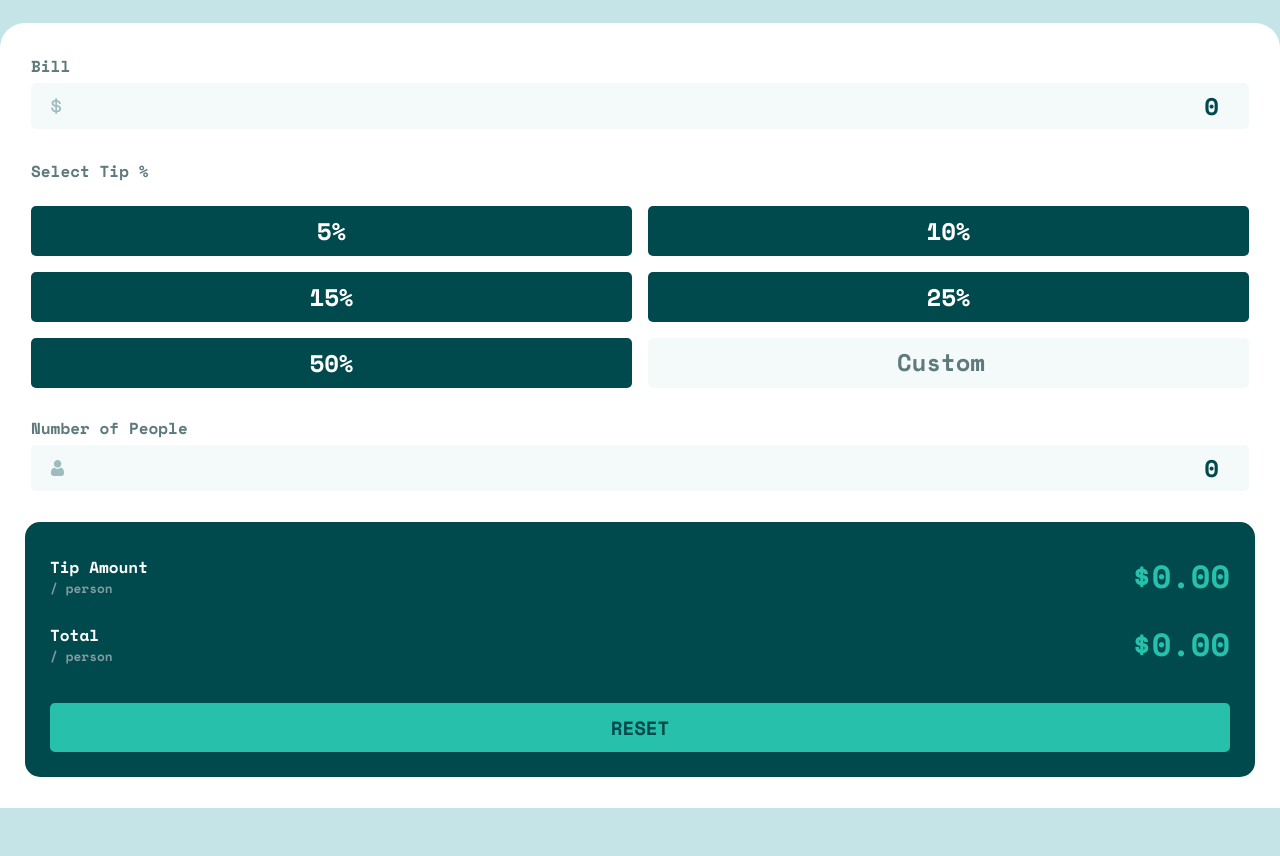
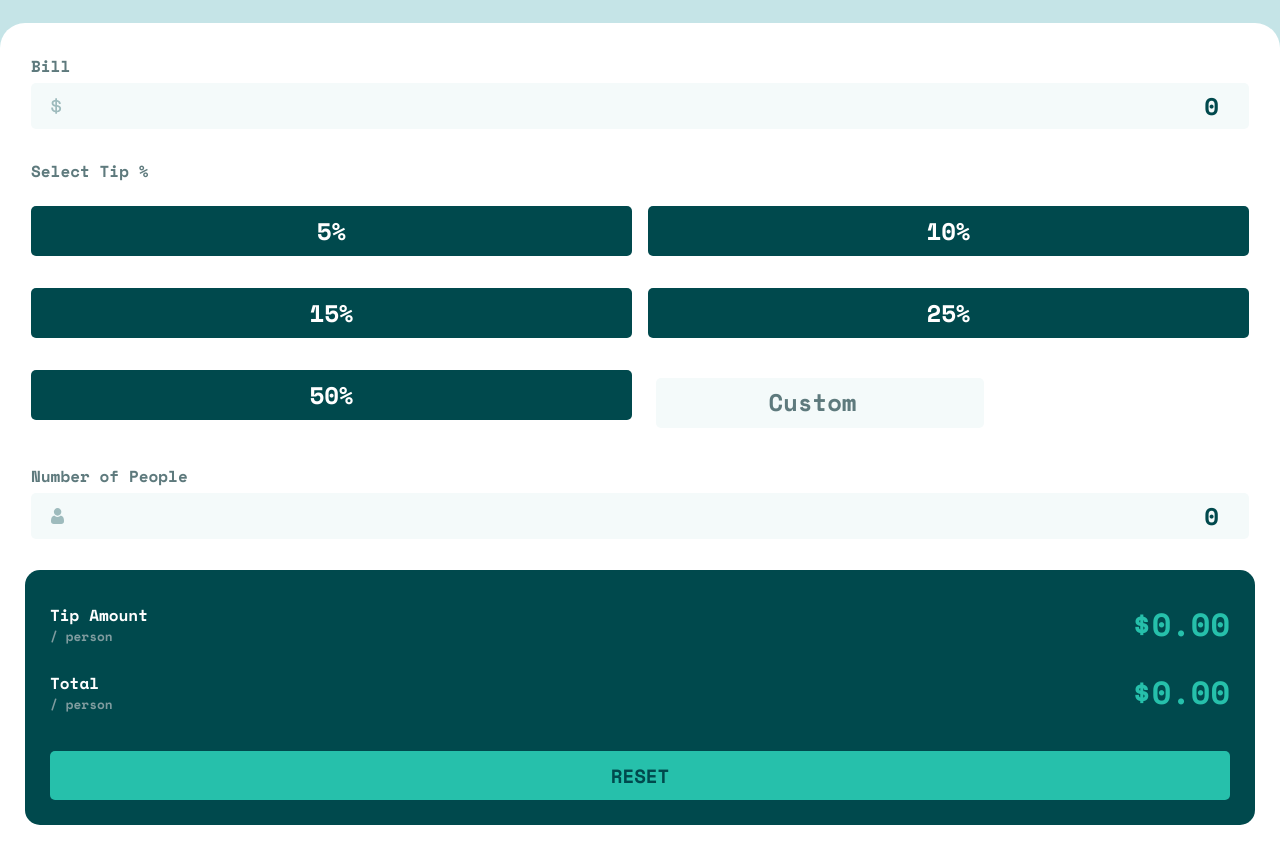
Before and after one commit to mikolajszymczuk1/tip-calculator-app-main, a website built with webpack: page src/public/index.html in a window 1280 px wide. Shown: the part 121-977 px from the top of the page. Before the commit the page ends 929 px from the top, so only its background shows below. Built offline with nearby package versions, Linux system fonts and the light colour scheme.

Commit message:
Add label for custom tip input and sontainer for two output containers

```diff
--- a/src/public/index.html
+++ b/src/public/index.html
@@ -71,7 +71,9 @@
                         <span class="tip-calculator__custom-radio">50%</span>
                     </label>
 
+                    <label class="tip-calculator__tip">
                         <input class="tip-calculator__custom-tip" type="number" name="custom-tip" min="0" placeholder="Custom">
+                    </label>
                 </div>
             </div>
 
@@ -91,6 +93,7 @@
         <section class="tip-calculator__output" aria-label="app-output">
             <!-- All output content -->
             <div class="tip-calculator__output-content">
+                <div class="tip-calculator__outputs-wrapper">
                     <!-- Tip Amount output -->
                     <div class="tip-calculator__single-output">
                         <div class="tip-calculator__output-text-wrapper">
@@ -110,6 +113,7 @@
 
                         <div id="total" class="tip-calculator__output-result">$0.00</div>
                     </div>
+                </div>
 
                 <!-- Reset button -->
                 <button class="tip-calculator__reset-button">RESET</button>
```
Lines whose indentation alone changed are shown as unchanged.
